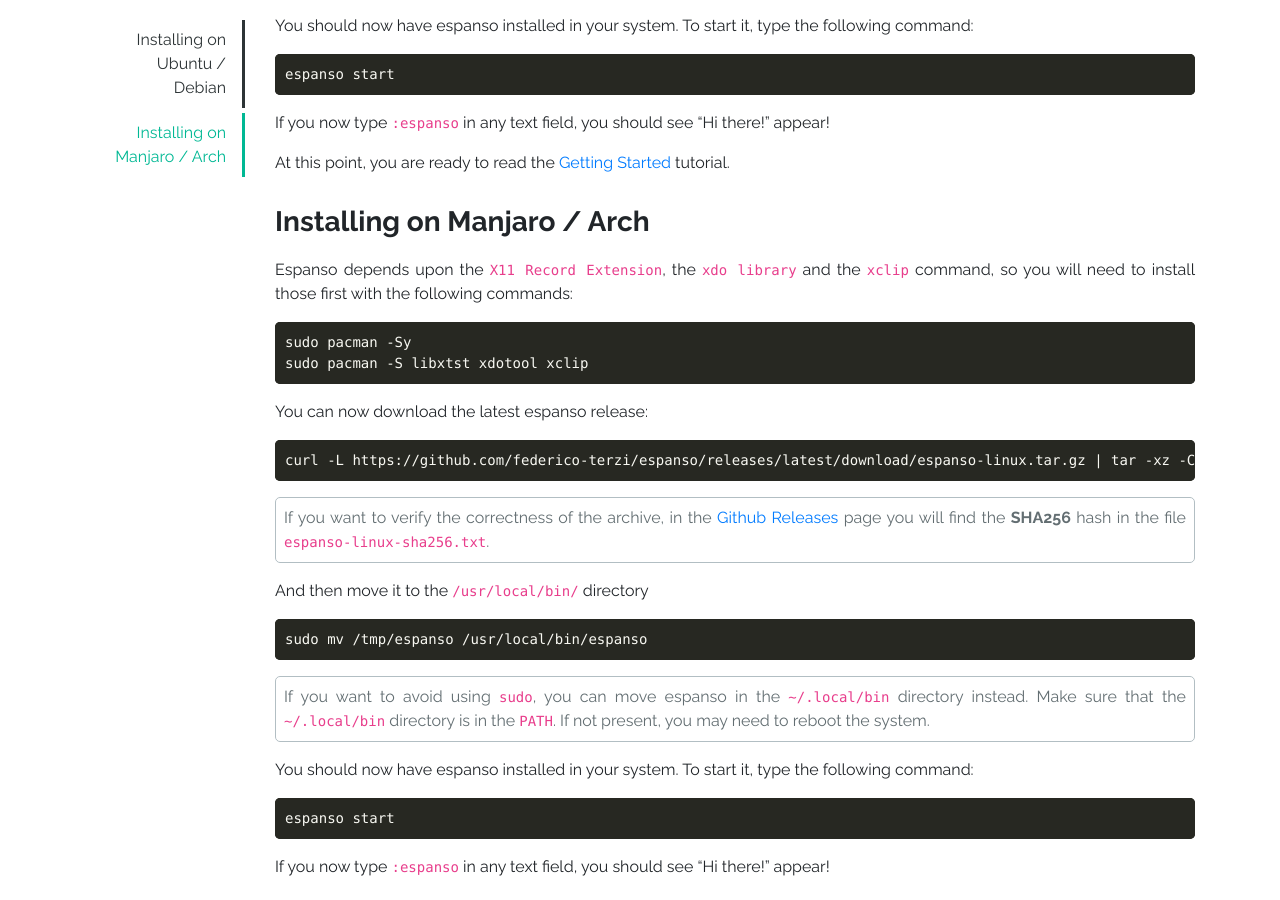
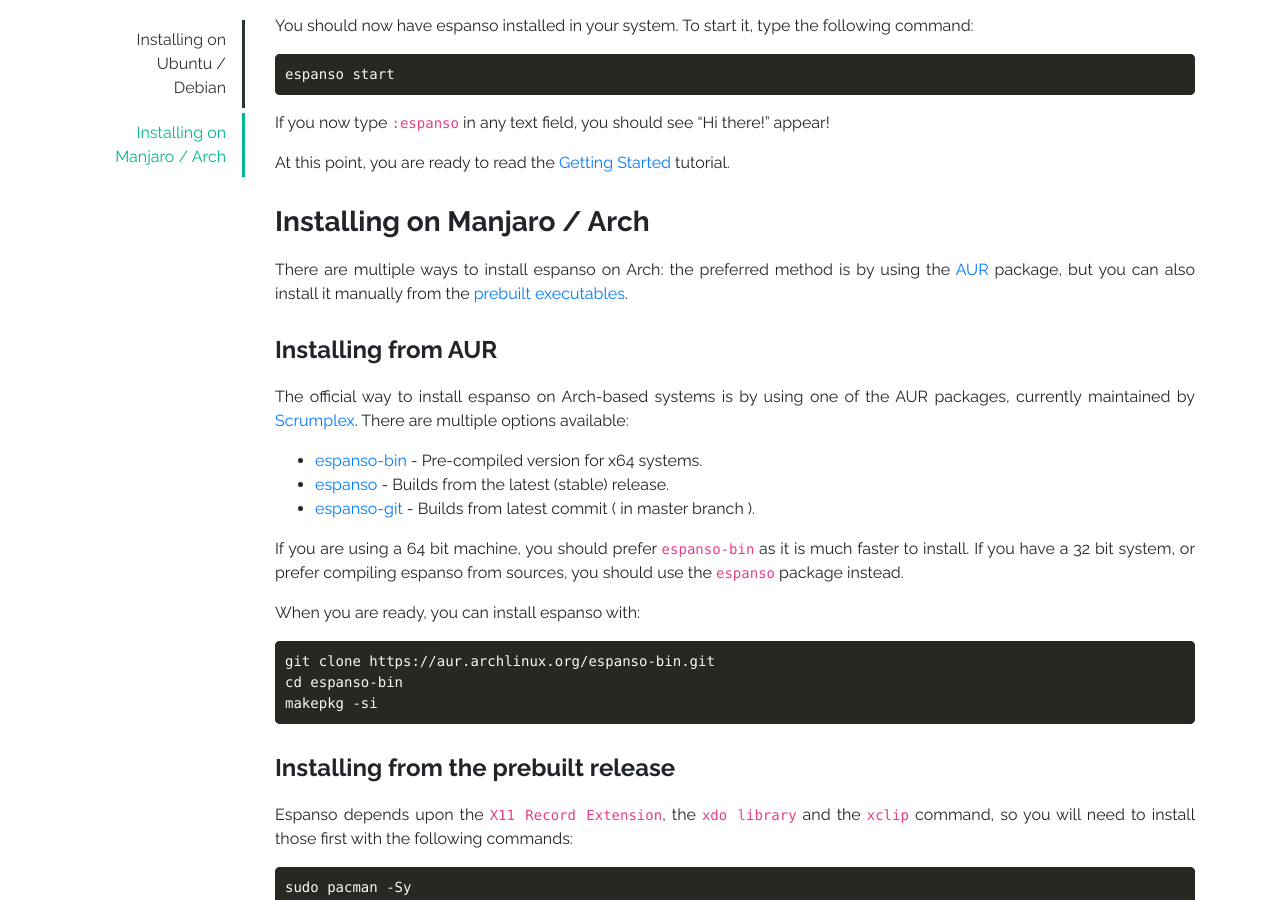
Before and after one commit to espanso/espanso, a Jekyll site: the page built from install/linux.md, in a window 1280 px wide and 900 px high, scrolled down 947 px. Built offline with Jekyll 4.4.1, drawn with Linux system fonts in a browser that asks for light colours.

Commit message:
Add instructions on how to install espanso from AUR. Fix #68

````diff
--- a/install/linux.md
+++ b/install/linux.md
@@ -50,6 +50,30 @@
 
 ### Installing on Manjaro / Arch
 
+There are multiple ways to install espanso on Arch: the preferred method is by using the [AUR](#installing-from-aur) package,
+but you can also install it manually from the [prebuilt executables](#installing-from-the-prebuilt-release).
+
+#### Installing from AUR
+
+The official way to install espanso on Arch-based systems is by using one of the AUR packages, currently maintained by [Scrumplex](https://scrumplex.net/). There are multiple options available:
+
+* [espanso-bin](https://aur.archlinux.org/packages/espanso-bin/) - Pre-compiled version for x64 systems.
+* [espanso](https://aur.archlinux.org/packages/espanso/) - Builds from the latest (stable) release.
+* [espanso-git](https://aur.archlinux.org/packages/espanso-git/) - Builds from latest commit ( in master branch ).
+
+If you are using a 64 bit machine, you should prefer `espanso-bin` as it is much faster to install. If you have a 32 bit system, or prefer compiling espanso
+from sources, you should use the `espanso` package instead.
+
+When you are ready, you can install espanso with:
+
+```
+git clone https://aur.archlinux.org/espanso-bin.git
+cd espanso-bin
+makepkg -si
+```
+
+#### Installing from the prebuilt release
+
 Espanso depends upon the `X11 Record Extension`, the `xdo library` and the `xclip` command,
 so you will need to install those first with the following commands:
 
````
